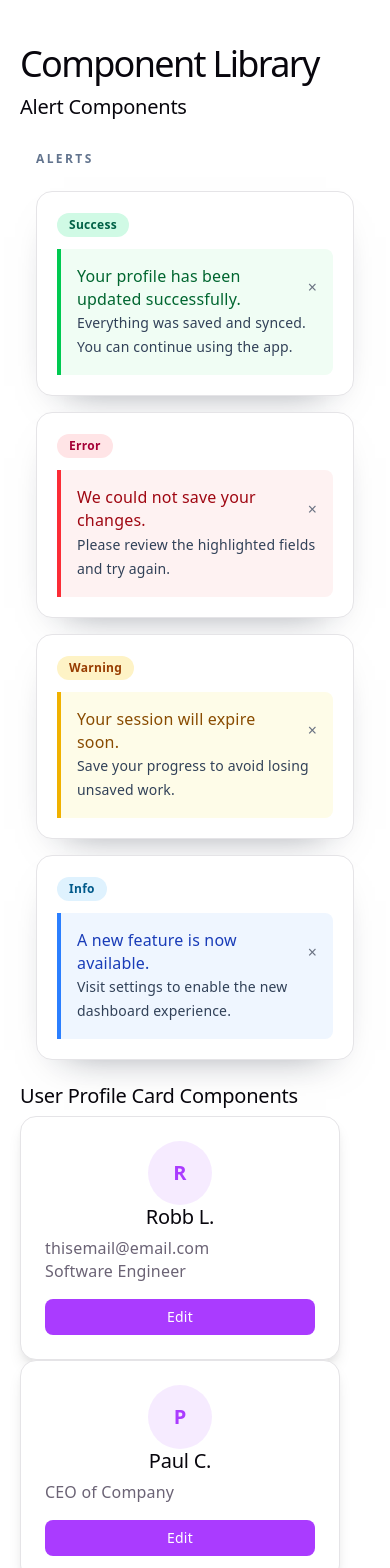
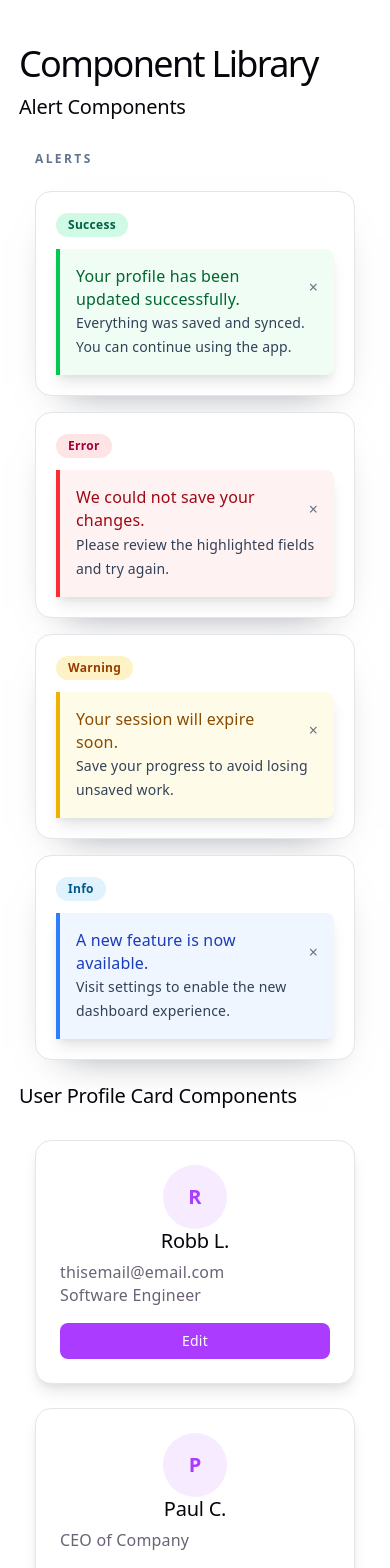
Before and after one commit to Robb-Designs/component-library, a React (Vite) app: page / in a window 390 px wide. Shown: the top 1568 px of the page. Built offline with nearby package versions, Linux system fonts and the light colour scheme.

Commit message:
Styled Both AlertBoxDisplay and UserProfileDisplay

```diff
--- a/src/components/AlertBox/AlertBox.tsx
+++ b/src/components/AlertBox/AlertBox.tsx
@@ -20,8 +20,11 @@ export const AlertBox: React.FC<AlertBoxProps> = ({
 
   return (
     // Apply shared layout classes plus the style selected by alert type.
-    <div className={`p-4 border-l-4 ${alertStyles[type]}`}>
-      <div className="flex justify-between items-center">
+    <div
+      className={`p-4 border-l-4 ${alertStyles[type]}`}
+      style={{ boxShadow: "var(--shadow)" }}
+    >
+      <div className="flex justify-between items-center " >
         {/* Main alert text from props */}
         <p>{message}</p>
         {/* Only show the close button if an onClose handler was provided */}
--- a/src/components/AlertBox/AlertBoxDisplay.tsx
+++ b/src/components/AlertBox/AlertBoxDisplay.tsx
@@ -11,7 +11,7 @@ function AlertBoxDisplay() {
       </header>
 
       <div className="grid gap-4 md:grid-cols-2 md:gap-5">
-        <article className="border border-(--border) relative overflow-hidden rounded-2xl bg-(--bg) p-5 shadow-[0_18px_40px_-28px_rgba(15,23,42,0.55)] ">
+        <article className="border border-(--border) relative overflow-visible rounded-2xl bg-(--bg) p-5 shadow-[0_18px_40px_-28px_rgba(15,23,42,0.55)] ">
           <span className="mb-3 inline-flex rounded-full bg-emerald-100 px-3 py-1 text-xs font-semibold tracking-wide text-emerald-800">
             Success
           </span>
@@ -26,7 +26,7 @@ function AlertBoxDisplay() {
           </AlertBox>
         </article>
 
-        <article className="border border-(--border) relative overflow-hidden rounded-2xl bg-(--bg) p-5 shadow-[0_18px_40px_-28px_rgba(15,23,42,0.55)] ">
+        <article className="border border-(--border) relative overflow-visible rounded-2xl bg-(--bg) p-5 shadow-[0_18px_40px_-28px_rgba(15,23,42,0.55)] ">
           <span className="mb-3 inline-flex rounded-full bg-rose-100 px-3 py-1 text-xs font-semibold tracking-wide text-rose-800">
             Error
           </span>
@@ -41,7 +41,7 @@ function AlertBoxDisplay() {
           </AlertBox>
         </article>
 
-        <article className="border border-(--border) relative overflow-hidden rounded-2xl bg-(--bg) p-5 shadow-[0_18px_40px_-28px_rgba(15,23,42,0.55)]">
+        <article className="border border-(--border) relative overflow-visible rounded-2xl bg-(--bg) p-5 shadow-[0_18px_40px_-28px_rgba(15,23,42,0.55)]">
           <span className="mb-3 inline-flex rounded-full bg-amber-100 px-3 py-1 text-xs font-semibold tracking-wide text-amber-800">
             Warning
           </span>
@@ -56,7 +56,7 @@ function AlertBoxDisplay() {
           </AlertBox>
         </article>
 
-        <article className="border border-(--border) relative overflow-hidden rounded-2xl bg-(--bg) p-5 shadow-[0_18px_40px_-28px_rgba(15,23,42,0.55)]">
+        <article className="border border-(--border) relative overflow-visible rounded-2xl bg-(--bg) p-5 shadow-[0_18px_40px_-28px_rgba(15,23,42,0.55)]">
           <span className="mb-3 inline-flex rounded-full bg-sky-100 px-3 py-1 text-xs font-semibold tracking-wide text-sky-800">
             Info
           </span>
--- a/src/components/UserProfileCard/UserProfileDisplay.tsx
+++ b/src/components/UserProfileCard/UserProfileDisplay.tsx
@@ -2,7 +2,7 @@ import { UserProfileCard } from "./UserProfileCard";
 
 function UserProfileDisplay() {
   return (
-    <section>
+    <section className="mx-auto max-w-5xl px-4 py-6 md:px-6 flex flex-col md:flex-row md:w-[90%] gap-6">
         <UserProfileCard
                       user={{
                         id: "1",
```
